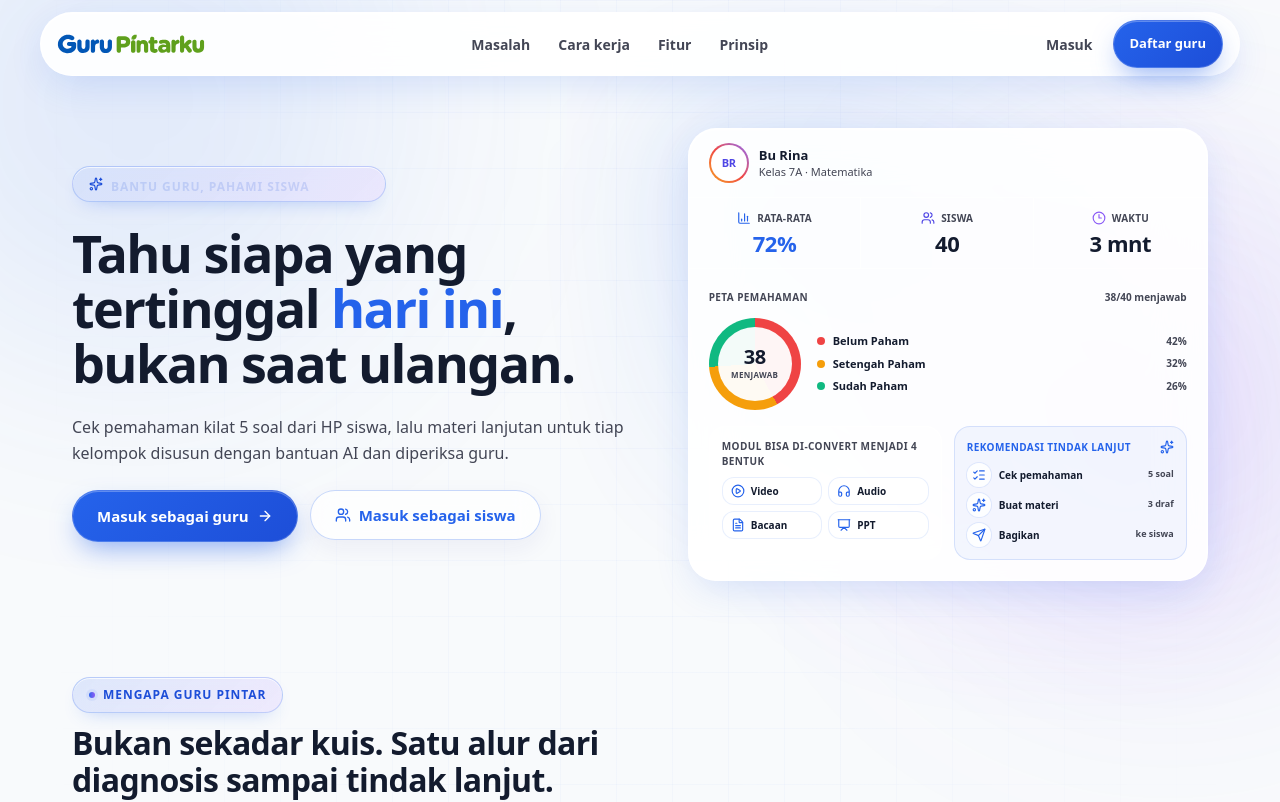
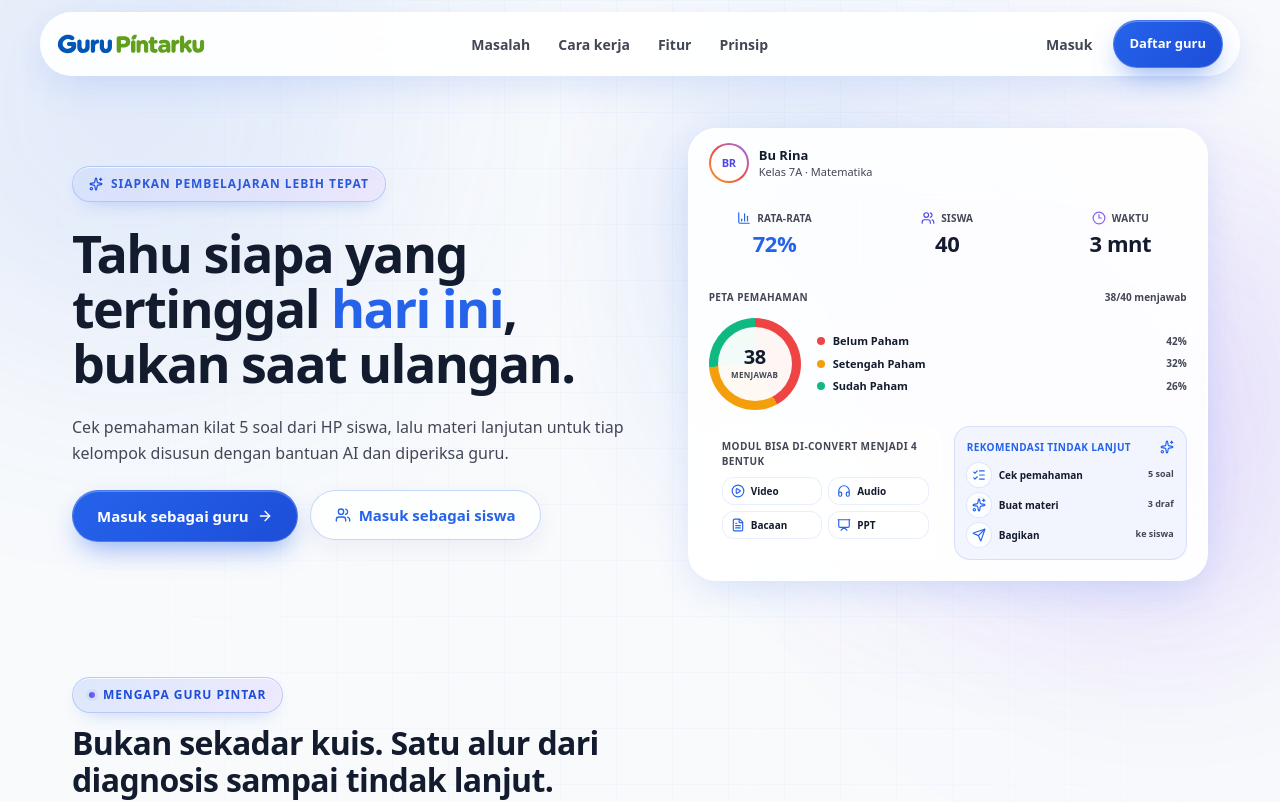
Before and after one commit to hsbysddq/gurupintar, a Next.js app: page / in a window 1280 px wide. Shown: the top 802 px of the page. Built offline with nearby package versions, Linux system fonts and the light colour scheme.

Commit message:
style(landing): percepat jeda dan haluskan transisi teks badge

```diff
--- a/components/TeksBerputar.tsx
+++ b/components/TeksBerputar.tsx
@@ -8,8 +8,8 @@ const KALIMAT = [
   "Inovasi dalam Mengajar",
 ];
 
-const JEDA_MS = 3200;
-const JEDA_GANTI_MS = 200;
+const JEDA_MS = 2000;
+const JEDA_GANTI_MS = 180;
 
 /** Teks badge landing yang berganti otomatis tanpa menggeser lebar pill. */
 export function TeksBerputar() {
@@ -38,8 +38,8 @@ export function TeksBerputar() {
           <span
             key={kalimat}
             aria-hidden={!sedangTampil}
-            className={`col-start-1 row-start-1 transition-all duration-200 ease-out motion-reduce:transition-none ${
-              sedangTampil ? "translate-y-0 opacity-100" : "translate-y-1 opacity-0"
+            className={`col-start-1 row-start-1 transition-opacity duration-500 ease-in-out motion-reduce:transition-none ${
+              sedangTampil ? "opacity-100" : "opacity-0"
             }`}
           >
             {kalimat}
```
